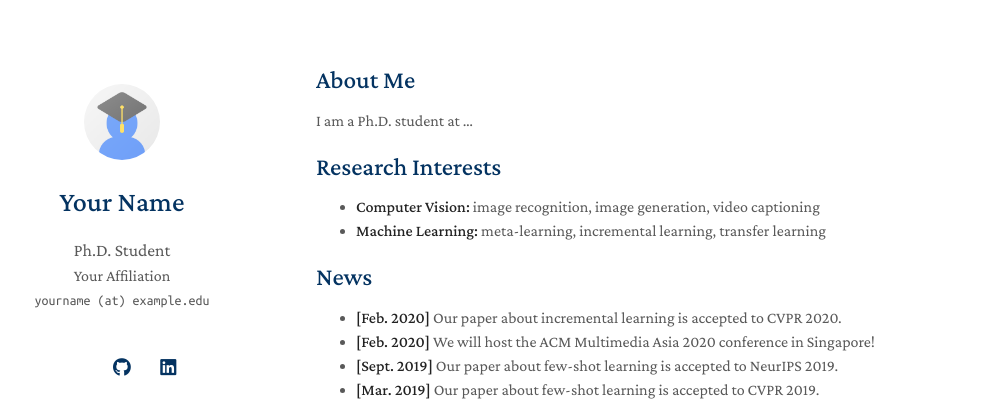
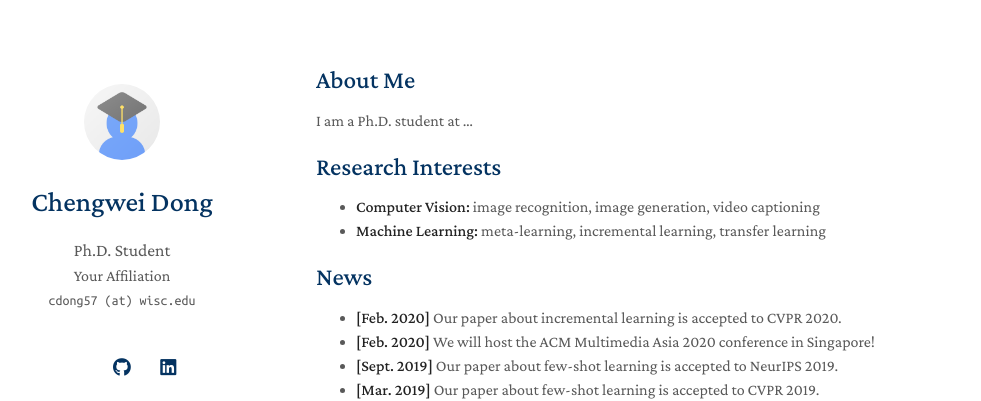
Before and after one commit to HCAya/profile, a Jekyll site: the page built from index.md, in a window 1280 px wide. Shown: the top 401 px of the page, without its empty margins (154-1135 px from the left). Built offline with Jekyll 4.4.1, drawn with Linux system fonts in a browser that asks for light colours; a style sheet for code colours, icons or effects is not loaded; our own code applies the rules of GitHub Pages for plain Markdown files.

Commit message:
Update _config.yml

```diff
--- a/_config.yml
+++ b/_config.yml
@@ -1,8 +1,8 @@
 # Basic Information
-title: Your Name
+title: Chengwei Dong
 position: Ph.D. Student
 affiliation: Your Affiliation
-email: yourname (at) example.edu
+email: cdong57 (at) wisc.edu
 
 # Search Engine Optimization (SEO)
 # The following information is used to improve the website traffic from search engines, e.g., Google.
```
